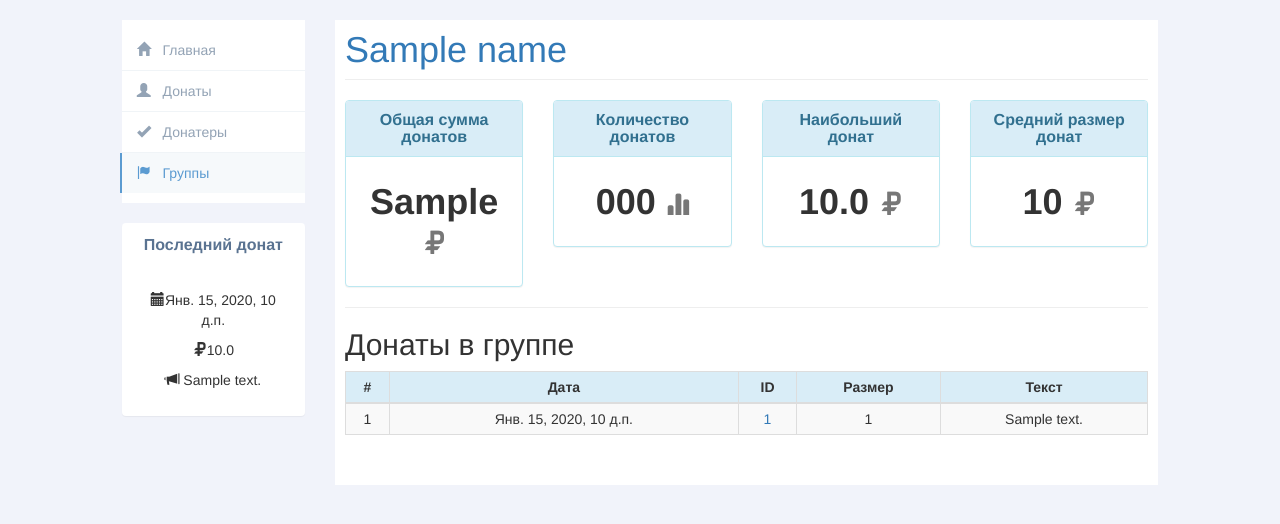
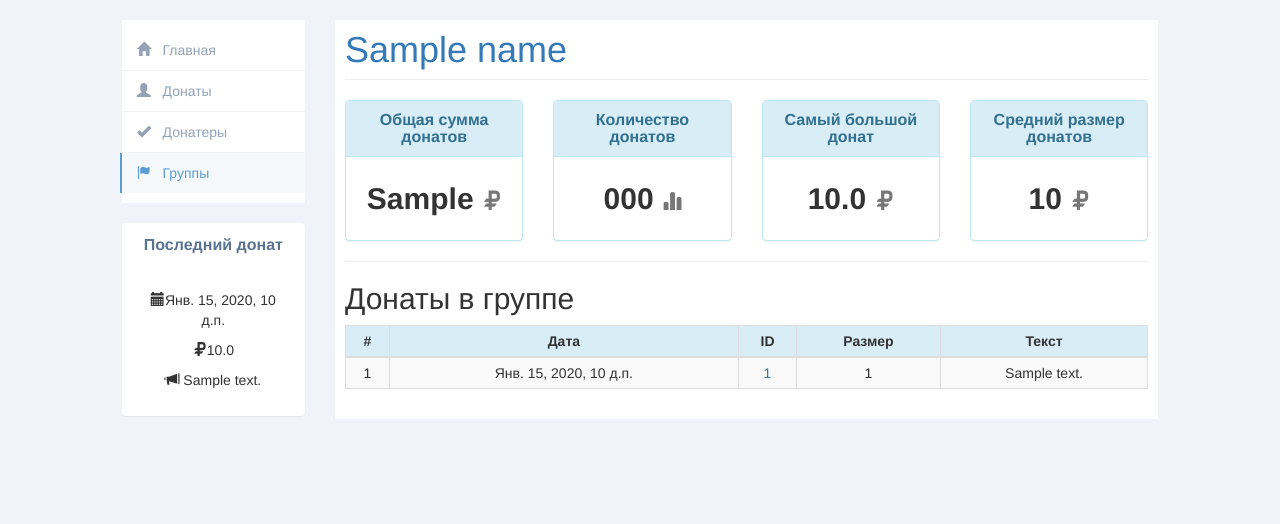
Before and after one commit to miner34006/vkdonate, a Django app: template displaySite/templates/currentGroup.html in a window 1280 px wide. Shown: the part 52-576 px from the top of the page. Run offline with Django 3.2, Linux system fonts and the light colour scheme; tables that the repository leaves empty hold one stand-in row (values such as "Sample post"); the template is opened without the code that fills it: values that come from a table or form of the project are taken from there, most other values are stand-ins (such as "Sample title", 1, 10 or a date in 2020); some libraries are stand-ins or nearby versions.

Commit message:
исправление багов

```diff
--- a/displaySite/templates/content.html
+++ b/displaySite/templates/content.html
@@ -30,10 +30,10 @@
     {% if pages > 1 %}
     <div class="text-center">
       <nav aria-label="Page navigation">
-        <ul class="pagination">
+        <ul class="pagination profile-content">
             {% if objects.has_previous %}
                 <li>
-                    <a aria-label="Previous" href="/donations/page/{{ objects.previous_page_number }}/">
+                    <a aria-label="Previous" href="/{{ objectName }}/page/{{ objects.previous_page_number }}/">
                         <span aria-hidden="true">&laquo;</span>
                     </a>
                 </li>
@@ -52,15 +52,15 @@
 
             {% if objects.number|add:'-3' > 0 %}
                 <!-- Если до текущей страницы есть ещё три страницы -->
-                <li><a href="/donations/page/{{objects.number|add:'-3'}}">{{ objects.number|add:'-3' }}</a></li>
+                <li><a href="/{{ objectName }}/page/{{objects.number|add:'-3'}}">{{ objects.number|add:'-3' }}</a></li>
             {% endif %}
             {% if objects.number|add:'-2' > 0 %}
                 <!-- Если до текущей страницы есть ещё две страницы -->
-                <li><a href="/donations/page/{{objects.number|add:'-2'}}">{{ objects.number|add:'-2' }}</a></li>
+                <li><a href="/{{ objectName }}/page/{{objects.number|add:'-2'}}">{{ objects.number|add:'-2' }}</a></li>
             {% endif %}
             {% if objects.number|add:'-1' > 0 %}
                 <!-- Если до текущей страницы есть ещё одна страница -->
-                <li><a href="/donations/page/{{objects.number|add:'-1'}}">{{ objects.number|add:'-1' }}</a></li>
+                <li><a href="/{{ objectName }}/page/{{objects.number|add:'-1'}}">{{ objects.number|add:'-1' }}</a></li>
             {% endif %}
 
             <!-- Номер текущей страницы -->
@@ -68,15 +68,15 @@
 
             {% if objects.number|add:'1' <= pages %}
                 <!-- Если после текущей страницы есть ещё одна страница -->
-                <li><a href="/donations/page/{{objects.number|add:'1'}}">{{ objects.number|add:'1' }}</a></li>
+                <li><a href="/{{ objectName }}/page/{{objects.number|add:'1'}}">{{ objects.number|add:'1' }}</a></li>
             {% endif %}
             {% if objects.number|add:'2' <= pages%}
                 <!-- Если после текущей страницы есть ещё две страницы -->
-                <li><a href="/donations/page/{{objects.number|add:'2'}}">{{ objects.number|add:'2' }}</a></li>
+                <li><a href="/{{ objectName }}/page/{{objects.number|add:'2'}}">{{ objects.number|add:'2' }}</a></li>
             {% endif %}
             {% if objects.number|add:'3' <= pages%}
                 <!-- Если после текущей страницы есть ещё три страницы -->
-                <li><a href="/donations/page/{{objects.number|add:'3'}}">{{ objects.number|add:'3' }}</a></li>
+                <li><a href="/{{ objectName }}/page/{{objects.number|add:'3'}}">{{ objects.number|add:'3' }}</a></li>
             {% endif %}
 
             {% if objects.number|add:'4' <= pages%}
@@ -86,7 +86,7 @@
 
             {% if objects.has_next %}
                 <li>
-                    <a aria-label="Next" href="/donations/page/{{ objects.next_page_number }}/">
+                    <a aria-label="Next" href="/{{ objectName }}/page/{{ objects.next_page_number }}/">
                         <span aria-hidden="true">&raquo;</span>
                     </a>
                 </li>
--- a/displaySite/templates/currentGroup.html
+++ b/displaySite/templates/currentGroup.html
@@ -12,11 +12,11 @@
                 </div>
                 <div class="panel-body">
                     {% if group_summOfAllDonations == 0 %}
-                        <h1  class="panelup"><strong>0</strong>
-                        <small><span class="glyphicon glyphicon-ruble"></span></small></h1>
+                        <h2  class="panelup"><strong>0</strong>
+                        <small><span class="glyphicon glyphicon-ruble"></span></small></h2>
                     {% else %}
-                        <h1  class="panelup"><strong>{{group_summOfAllDonations}}</strong>
-                        <small><span class="glyphicon glyphicon-ruble"></span></small></h1>
+                        <h2  class="panelup"><strong>{{group_summOfAllDonations}}</strong>
+                        <small><span class="glyphicon glyphicon-ruble"></span></small></h2>
                     {% endif %}
                 </div>
             </div>
@@ -28,8 +28,8 @@
                     <h2 class="panel-title"><strong>Количество донатов</strong></h2>
                 </div>
                 <div class="panel-body">
-                    <h1  class="panelup"><strong>{{numberOfDonations}}</strong>
-                        <small><span class="glyphicon glyphicon-stats"></span></small></h1>
+                    <h2  class="panelup"><strong>{{numberOfDonations}}</strong>
+                        <small><span class="glyphicon glyphicon-stats"></span></small></h2>
                 </div>
             </div>
         </div>
@@ -37,15 +37,15 @@
         <div class="col-md-6 col-lg-3 col-sm-6 col-xs-12 text-center">
             <div class="panel panel-info ">
                 <div class="panel-heading">
-                    <h2 class="panel-title "><strong>Наибольший донат</strong></h2>
+                    <h2 class="panel-title "><strong>Самый большой донат</strong></h2>
                 </div>
                 <div class="panel-body">
                     {% if theBiggestSize %}
-                        <h1  class="panelup"><strong>{{theBiggestSize.0.donation_size}}</strong>
-                        <small><span class="glyphicon glyphicon-ruble"></span></small></h1>
+                        <h2  class="panelup"><strong>{{theBiggestSize.0.donation_size}}</strong>
+                        <small><span class="glyphicon glyphicon-ruble"></span></small></h2>
                     {% else %}
-                        <h1  class="panelup"><strong>0</strong>
-                        <small><span class="glyphicon glyphicon-ruble"></span></small></h1>
+                        <h2  class="panelup"><strong>0</strong>
+                        <small><span class="glyphicon glyphicon-ruble"></span></small></h2>
                     {% endif %}
                 </div>
             </div>
@@ -54,11 +54,11 @@
         <div class="col-md-6 col-lg-3 col-sm-6 col-xs-12 text-center">
             <div class="panel panel-info">
                 <div class="panel-heading ">
-                    <h2 class="panel-title"><strong>Средний размер донат</strong></h2>
+                    <h2 class="panel-title"><strong>Средний размер донатов</strong></h2>
                 </div>
                 <div class="panel-body ">
-                    <h1 class="panelup"><strong>{{averageDonate}}</strong>
-                        <small><span class="glyphicon glyphicon-ruble"></span></small></h1>
+                    <h2 class="panelup"><strong>{{averageDonate}}</strong>
+                        <small><span class="glyphicon glyphicon-ruble"></span></small></h2>
                 </div>
             </div>
         </div>
@@ -71,7 +71,7 @@
     <h2 class="subheader visible-xs visible-sm text-center">Донаты в группе</h2>
     <h2 class="subheader hidden-xs hidden-sm">Донаты в группе</h2>
     {% if objects %}
-    <div class="table table-responsive">
+    <div class="table table-responsive" style="margin-bottom: 0px">
         <table class="table table-striped table-bordered table table-condensed">
             <thead>
                 <tr class="info">
--- a/displaySite/templates/donaters.html
+++ b/displaySite/templates/donaters.html
@@ -4,7 +4,7 @@
     {% if objects %}
     <h1 class="page-header title hidden-xs hidden-sm">Мои донатеры</h1>
     <h1 class="page-header title visible-xs visible-sm text-center">Мои донатеры</h1>
-    <div class="table table-responsive">
+    <div class="table table-responsive" style="margin-bottom: 0px">
         <table class="table table-striped table-bordered table table-condensed table-responsive">
             <thead>
                 <tr class="info">
--- a/displaySite/templates/donations.html
+++ b/displaySite/templates/donations.html
@@ -4,7 +4,7 @@
     {% if objects %}
     <h1 class="page-header title hidden-xs hidden-sm">Мои донаты</h1>
     <h1 class="page-header title visible-xs visible-sm text-center">Мои донаты</h1>
-    <div class="table table-responsive">
+    <div class="table table-responsive" style="margin-bottom: 0px">
         <table class="table table-striped table-bordered table table-condensed">
             <thead>
                 <tr class="info">
--- a/displaySite/views.py
+++ b/displaySite/views.py
@@ -44,6 +44,7 @@ def currentDonater(request, donater_id, pageNumber = 1):
       {'donater':Donater.objects.get(donater_id = donater_id),
        'objects':paginator.page(pageNumber),
        'pages':paginator.num_pages,
+       'objectName': "currentDonater/get/%s" % donater_id,
        'last_donate':Donation.objects.filter
           (donation_admin=auth.get_user(request).username)[:1],
        'theBiggestSize': Donation.objects.filter(donation_donater = donater_id).order_by('-donation_size')[:1].values(),
@@ -83,6 +84,7 @@ def currentGroup(request, group_id, pageNumber = 1):
        'group_summOfAllDonations':Group.objects.get(group_id = group_id).group_summOfAllDonations,
        'objects':paginator.page(pageNumber),
        'pages':paginator.num_pages,
+       'objectName': "currentGroup/get/%s" % group_id,
        'name':name,
        'last_donate': Donation.objects.filter
           (donation_admin=auth.get_user(request).username)[:1],
@@ -120,6 +122,7 @@ def donaters(request, pageNumber = 1):
       ('donaters.html',
         {'objects': paginator.page(pageNumber),
          'pages': paginator.num_pages,
+         'objectName' : "donaters",
          'last_donate':Donation.objects.filter
             (donation_admin=auth.get_user(request).username)[:1],
          'user_id': auth.get_user(request).username})
@@ -152,6 +155,7 @@ def donations(request, pageNumber = 1):
       ('donations.html',
         {'objects':paginator.page(pageNumber),
          'pages': paginator.num_pages,
+         'objectName': "donations",
          'last_donate':Donation.objects.filter
             (donation_admin=auth.get_user(request).username)[:1],
          'user_id':auth.get_user(request).username})
--- a/news/templates/news.html
+++ b/news/templates/news.html
@@ -14,7 +14,7 @@
                     <h1 class="articleTitle">{{ article.article_title }}</h1>
                 </div>
 
-                <img class="img-responsive img-responsive" style="margin-bottom: 15px" src="{{ article.article_image.url }}">
+                <img class="img-responsive img-responsive" style="margin-bottom: 15px; width: 100%" src="{{ article.article_image.url }}">
 
                 <p style="margin-bottom: 0px">{{ article.article_text }}</p>
             </div>
```
Also changed, not shown: displaySite/templates/currentDonater.html (+9 -9 lines), 1 other file.
